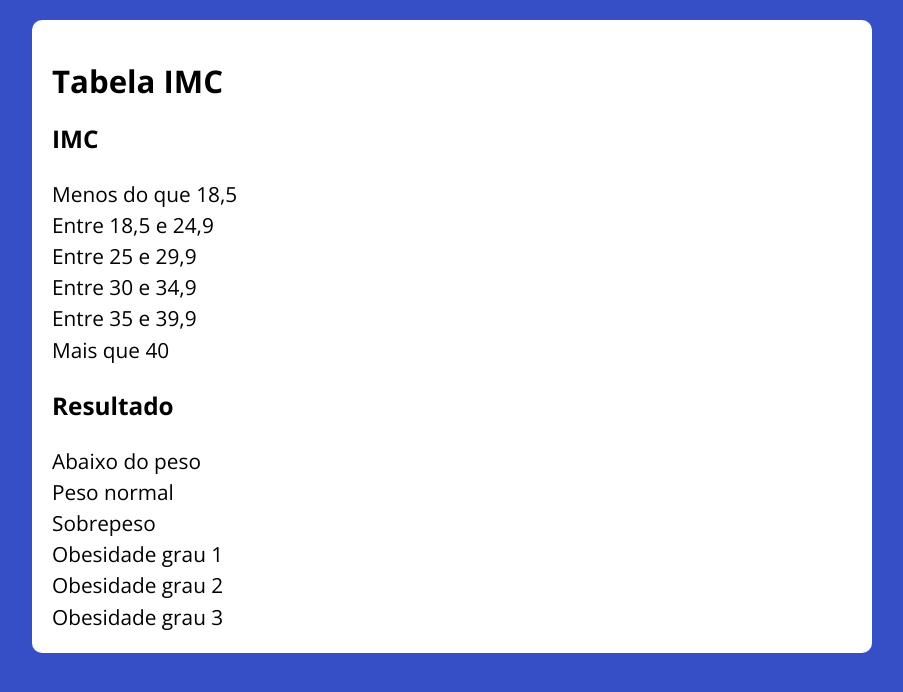
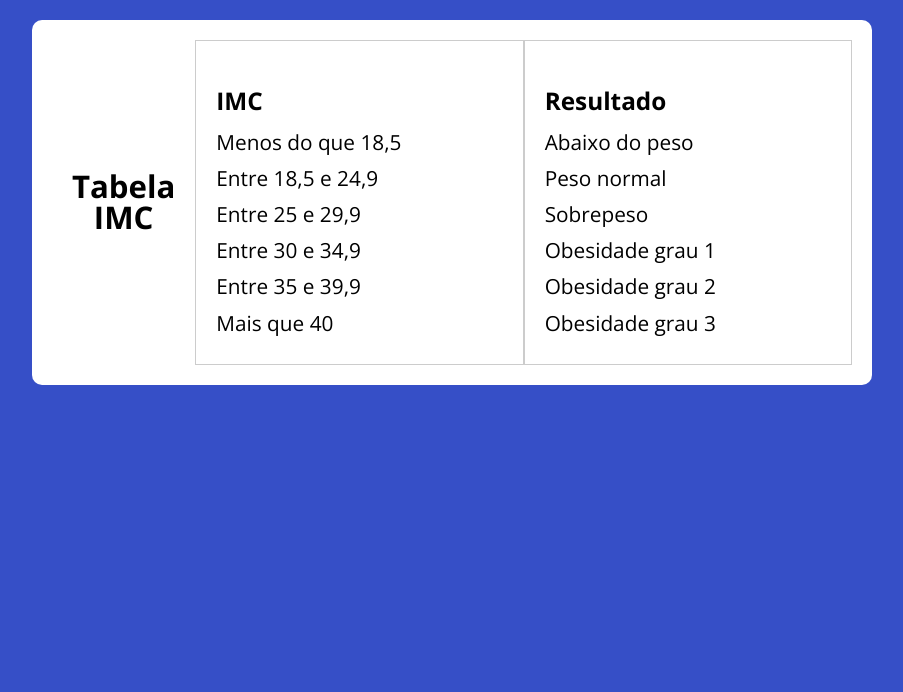
Before and after one commit to guilhermepadial4/Dev_Samurai, a plain HTML site: page class 06/index.html in a window 1280 px wide. Shown: the whole page, without its empty margins (188-1091 px from the left). Drawn offline with nearby package versions, Linux system fonts and the light colour scheme.

Commit message:
Update index.css

```diff
--- a/class 06/assets/css/index.css
+++ b/class 06/assets/css/index.css
@@ -13,11 +13,35 @@ body {
 }
 
 .section__container {
+    display: flex;
+    flex-direction: row;
+    justify-content: space-between;
+    align-items: center;
     max-width: 800px;
     margin: 20px auto;
     padding: 20px;
     background-color: #fff;
     border-radius: 10px;
+}
+
+.div__container-imc, .div__container-result {
+    width: 48%;
+    padding: 20px;
+    border: 1px solid #ccc;
+    box-sizing: border-box;
+}
+
+h1 {
+    text-align: center;
+    margin: 0;
+}
+
+h3 {
+    margin-bottom: 10px;
+}
+
+p {
+    margin: 5px 0;
 }
 
 form input, form label, form button {
```
